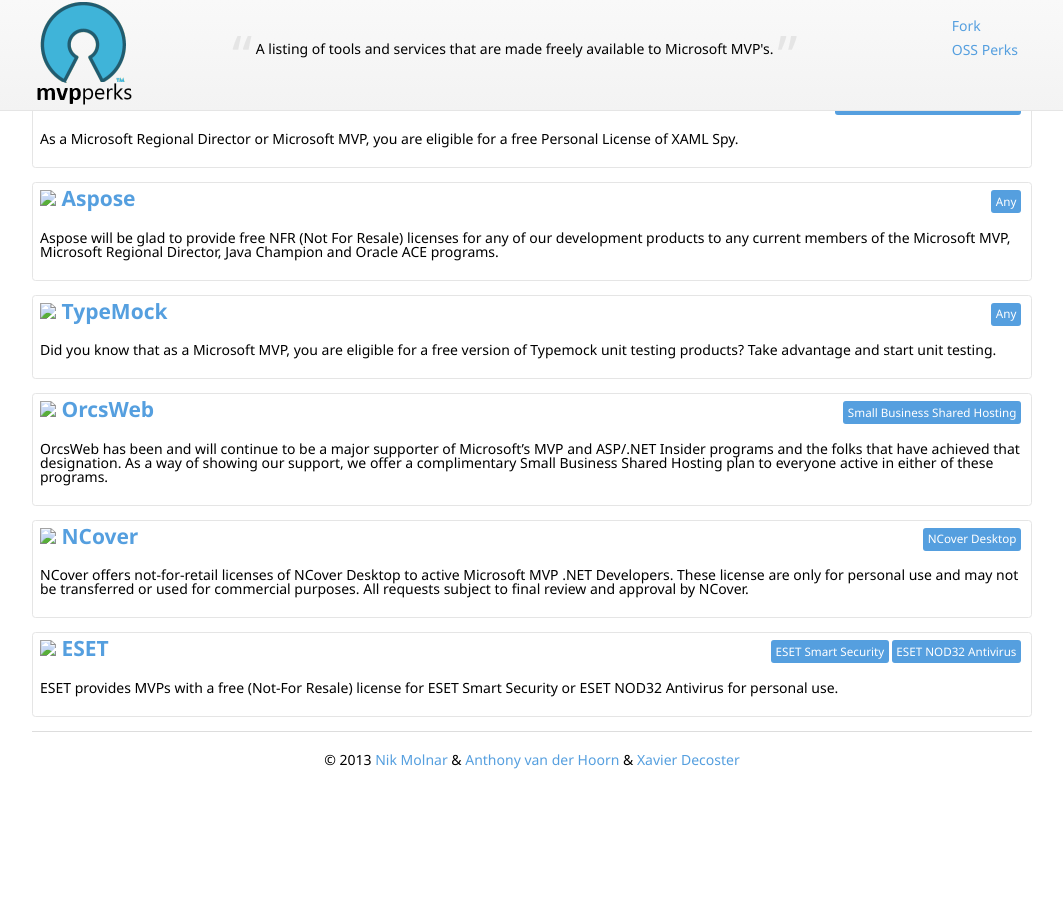
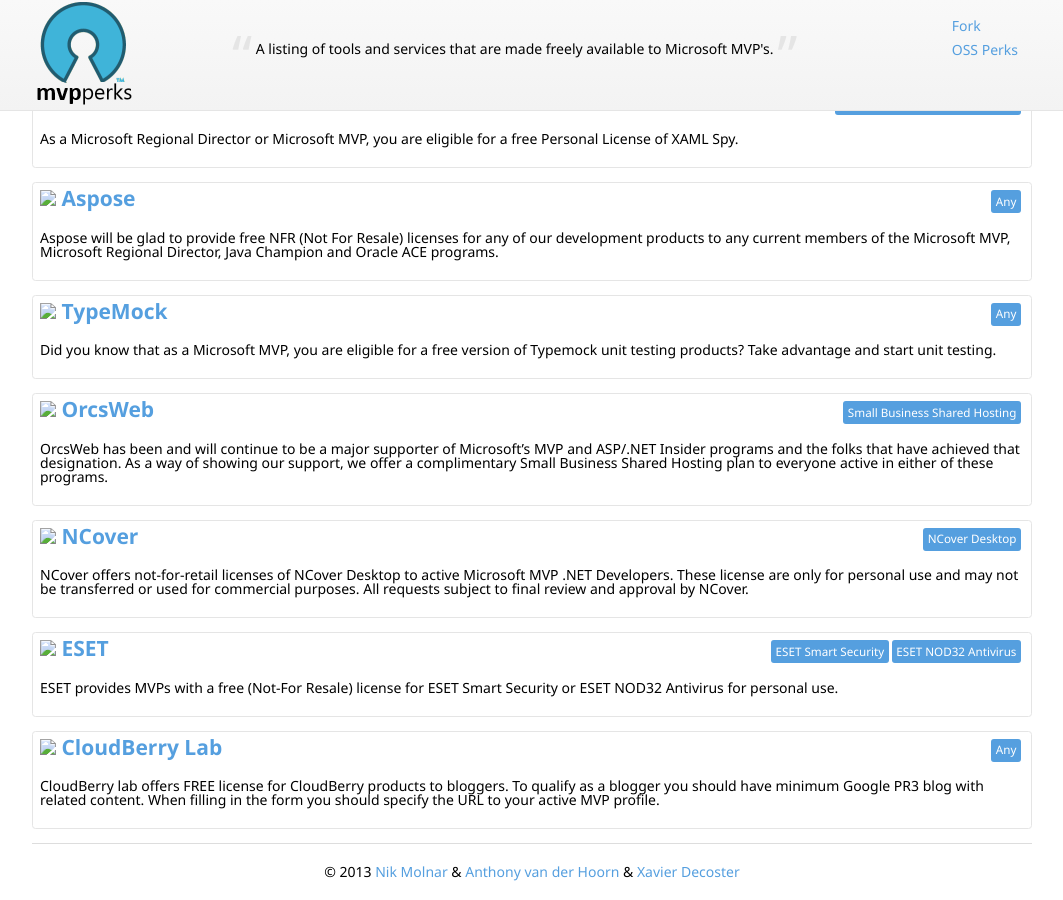
Before and after one commit to nikmd23/ossperks, a Jekyll site: the page built from index.html, in a window 1280 px wide and 900 px high, scrolled down 1208 px. Shown: the whole window, without its empty margins (108-1171 px from the left). Built offline with Jekyll 4.4.1, drawn with Linux system fonts in a browser that asks for light colours; nearby versions of some CDN libraries; before the commit the page ends 1996 px from its top, so only the background shows below that.

Commit message:
added CloudBerry Lab offer

```diff
--- a/index.html
+++ b/index.html
@@ -68,6 +68,10 @@
   description: "ESET provides MVPs with a free (Not-For Resale) license for ESET Smart Security or ESET NOD32 Antivirus for personal use."
   products: ["ESET Smart Security", "ESET NOD32 Antivirus"]
 
+- perk: {company: "CloudBerry Lab", uri: "http://www.cloudberrylab.com/free-licenses-for-bloggers.aspx"}
+  description: "CloudBerry lab offers FREE license for CloudBerry products to bloggers. To qualify as a blogger you should have minimum Google PR3 blog with related content. When filling in the form you should specify the URL to your active MVP profile."
+  products: ["Any"]
+
 #============================================== Leave everything below this line alone =====================================================================
 layout: default
 ---
```
